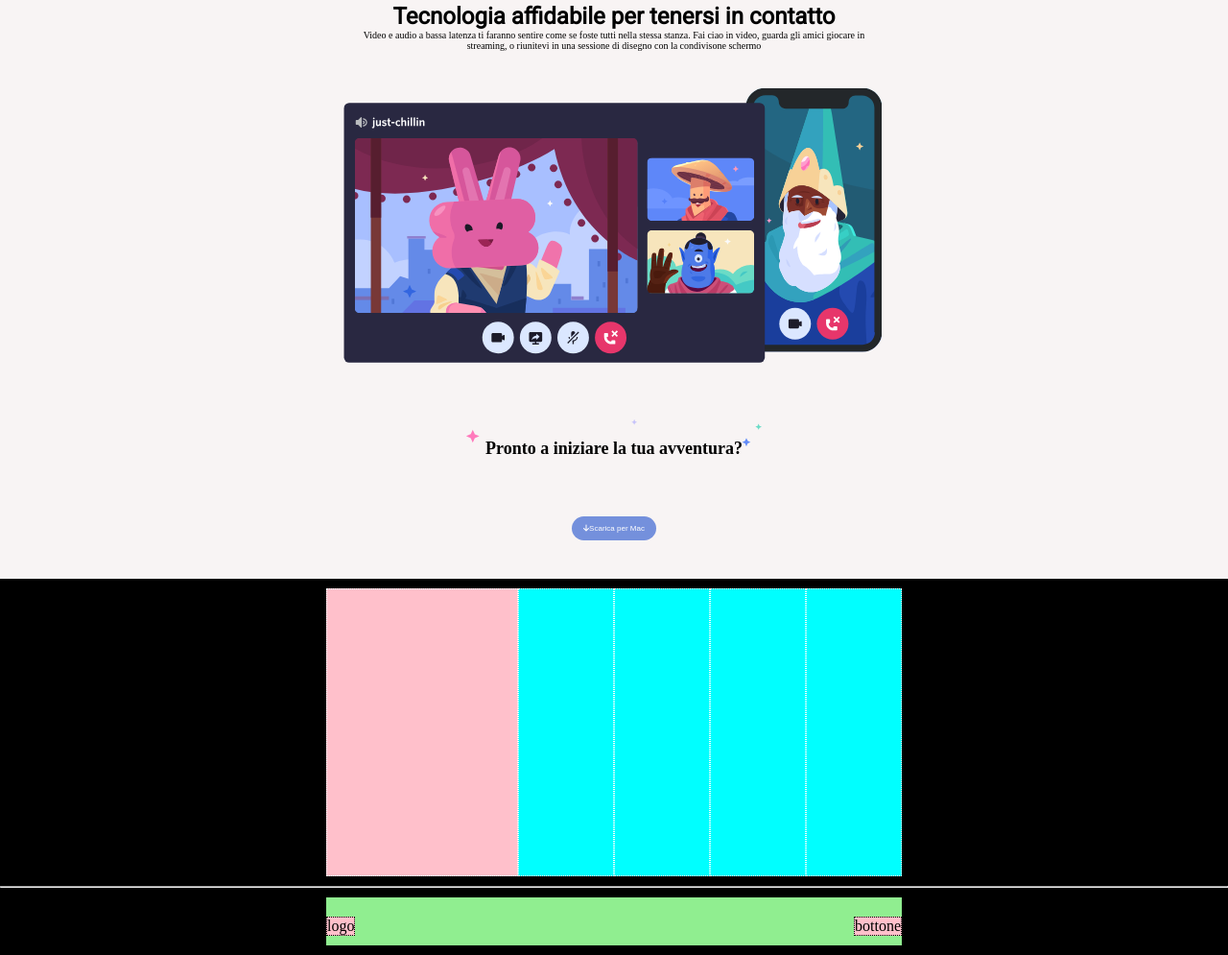
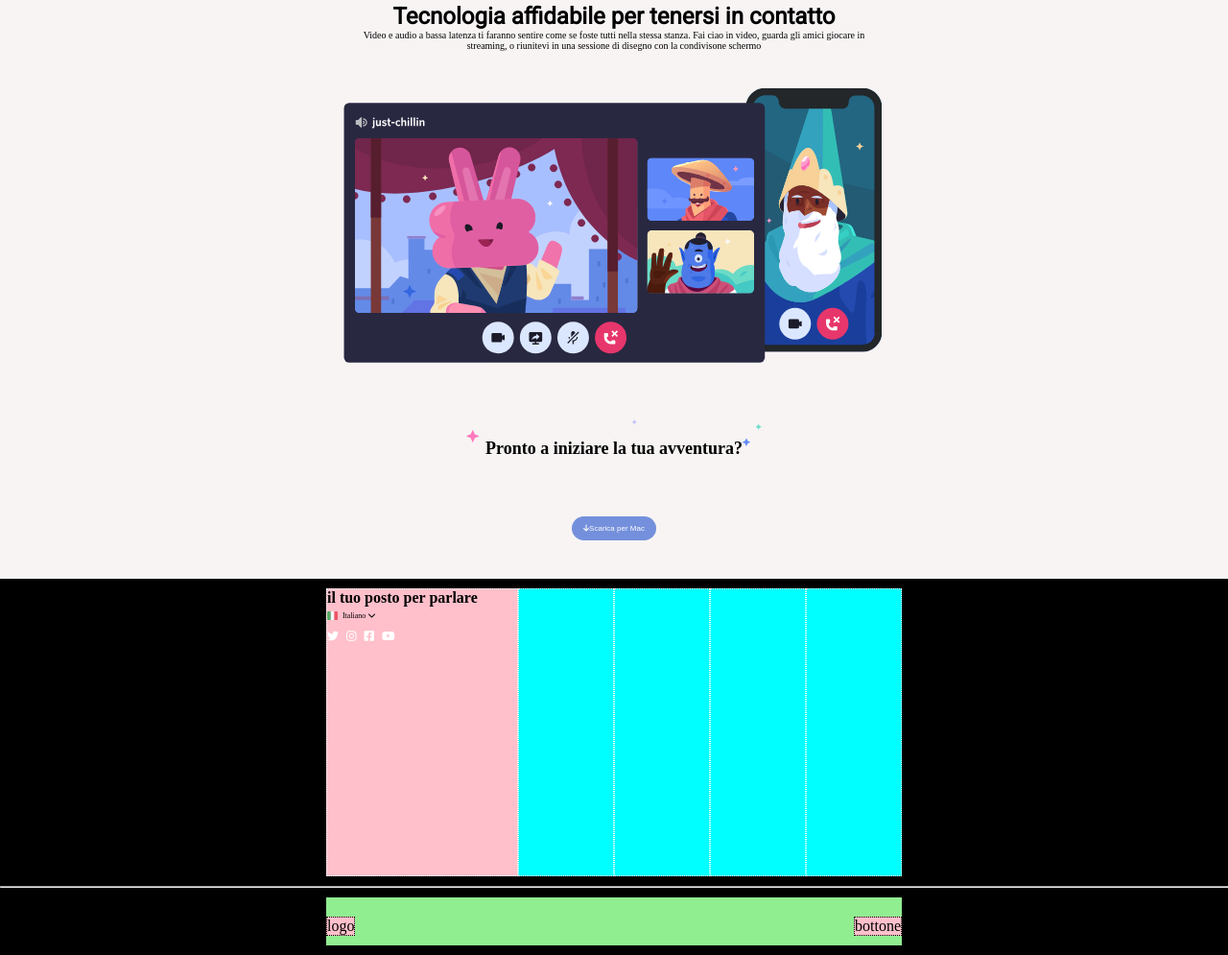
Before and after one commit to AlessioMaria5/htmlcss-discord, a plain HTML site: page index.html in a window 1280 px wide. Shown: the part 1701-2696 px from the top of the page at 96% size. Drawn offline with Linux system fonts and the light colour scheme.

Commit message:
First column footer

```diff
--- a/css/style.css
+++ b/css/style.css
@@ -283,3 +283,27 @@ h1, h2 {
     background-size: 100%;
     background-repeat: no-repeat;
 }
+
+.lng {
+
+    display: inline-flex;
+    font-size: 8px;
+    margin-bottom: 10px;
+}
+
+.lng img {
+
+    width: 10%;
+    margin-right: 5px;
+}
+
+.social {
+
+    color: white;
+    font-size: 12px;
+}
+
+.social i {
+
+    margin-right: 5px;
+}
--- a/index.html
+++ b/index.html
@@ -88,7 +88,21 @@
 
     </main>
     <footer>
-        <div class="columnbig"></div>
+        <div class="columnbig">
+            <h4>il tuo posto per parlare</h4>
+                <div class="lng">
+                    <img src="img/ita.png" alt="italy">
+                    <p>Italiano <i class="fa-solid fa-chevron-down"></i></p>
+                </div>
+
+                <div class="social">
+                    <i class="fa-brands fa-twitter"></i>
+                    <i class="fa-brands fa-instagram"></i>
+                    <i class="fa-brands fa-facebook-square"></i>
+                    <i class="fa-brands fa-youtube"></i>
+
+                </div>
+        </div>
         <div class="column"></div>
         <div class="column"></div>
         <div class="column"></div>
```
